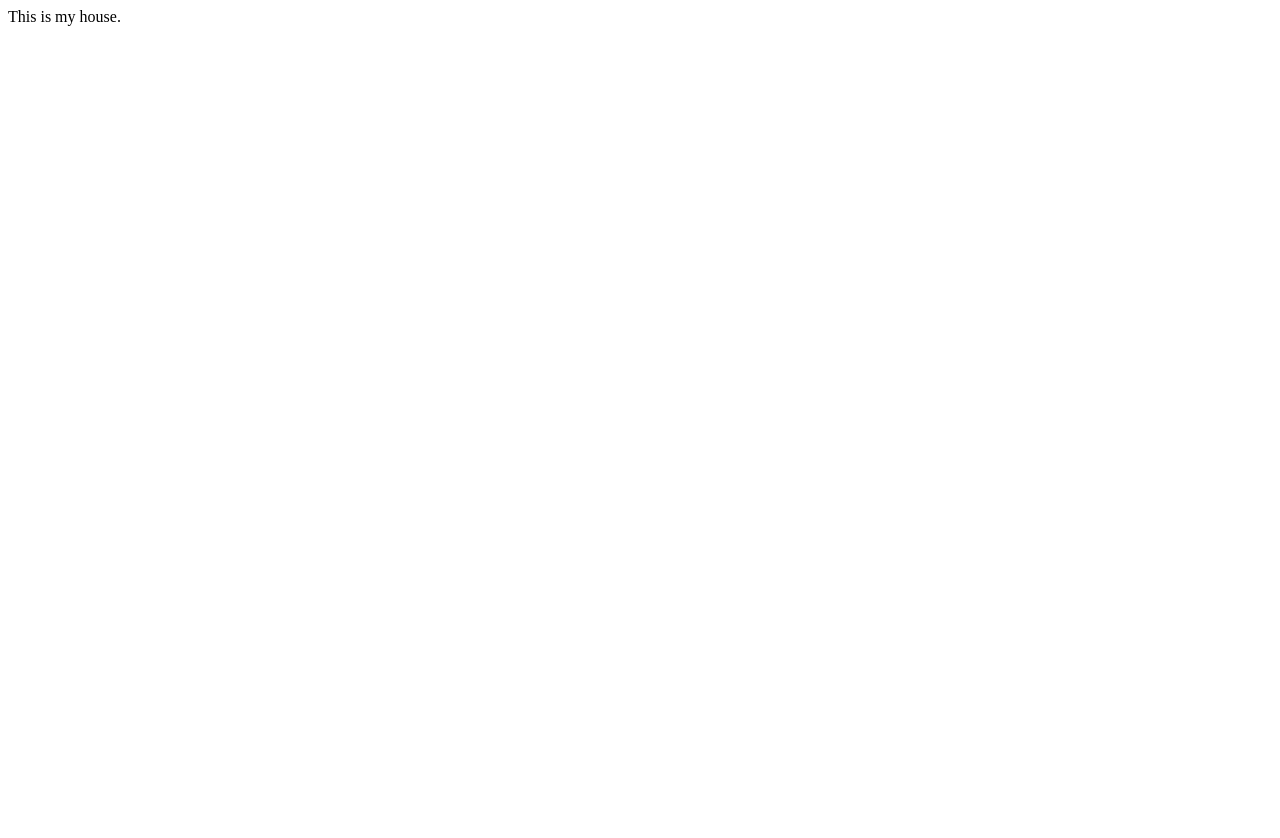
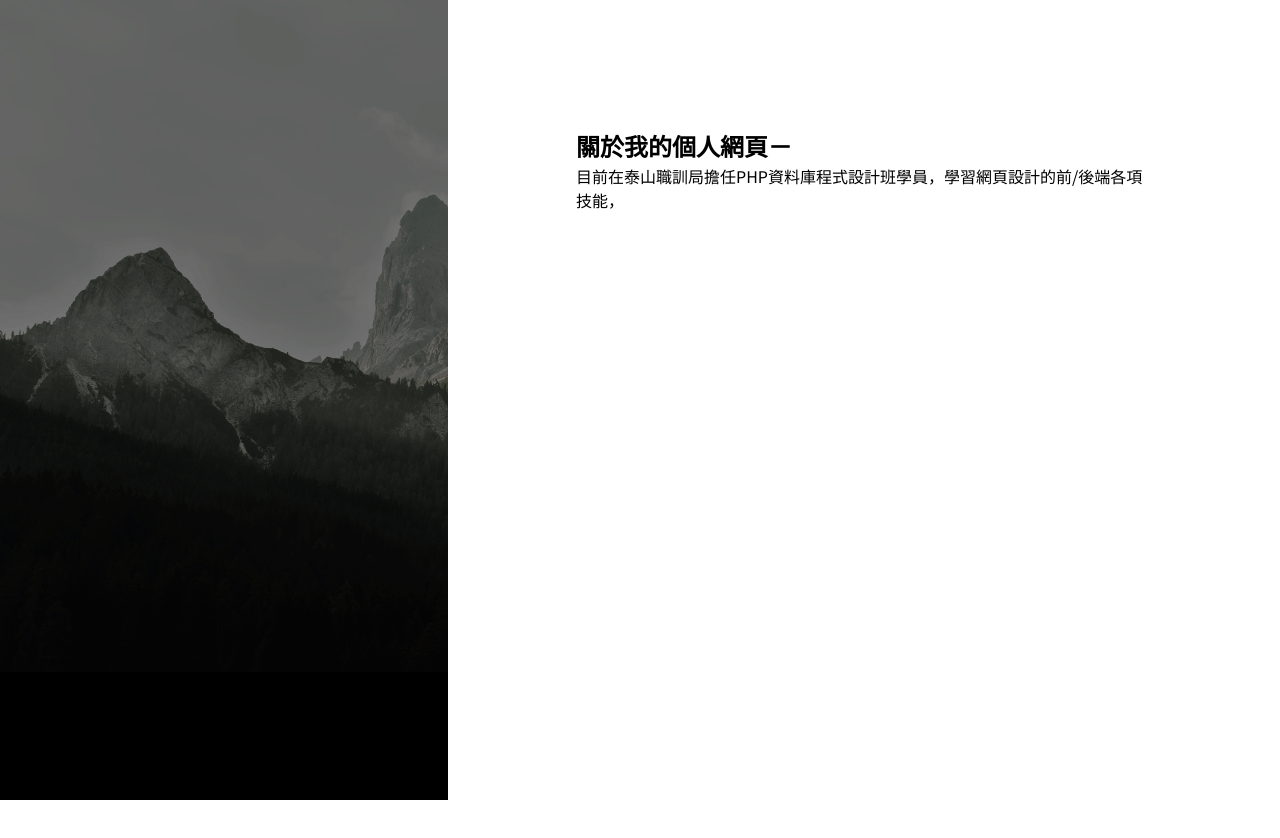
Before and after one commit to jimmyyen67/jimmyyen67.github.io, a plain HTML site: page index.html in a window 1280 px wide. Shown: the top 838 px of the page. Before the commit the page ends 800 px from the top, so only its background shows below. Drawn offline with nearby package versions, Linux system fonts and the light colour scheme.

Commit message:
Left & Right

```diff
--- a/index.html
+++ b/index.html
@@ -1,11 +1,27 @@
 <!DOCTYPE html>
 <html lang="en">
+
 <head>
   <meta charset="UTF-8">
   <meta name="viewport" content="width=device-width, initial-scale=1.0">
-  <title>Jimmy的首頁</title>
+  <title>This is Jimmy's Page</title>
+  <link rel="stylesheet" href="plugin/style.css">
+  <script src="https://code.jquery.com/jquery-3.5.1.js"></script>
+  <link href="https://fonts.googleapis.com/css2?family=Noto+Sans+TC&display=swap" rel="stylesheet">
 </head>
+
 <body>
-  This is my house.
+  <header id="header" class="header">
+  </header>
+  <div class="main">
+    <section id="sectionOne" class="sectionOne">
+      <h1>關於我的個人網頁－</h1>
+      <p>目前在泰山職訓局擔任PHP資料庫程式設計班學員，學習網頁設計的前/後端各項技能，</p>
+    </section>
+    <section id="sectionTwo" class="sectionTwo"></section>
+    <section id="sectionThree" class="sectionThree"></section>
+  </div>
+  <script src="./plugin/js.js"></script>
 </body>
+
 </html>
--- /dev/null
+++ b/plugin/js.js
@@ -0,0 +1,15 @@
+var position = $(window).scrollTop();
+var bgHeight = position / 20;
+$("#header").css("background-position", `left -${bgHeight}px`);
+// should start at 0
+$(window).scroll(function () {
+  var scroll = $(window).scrollTop();
+  if (scroll > position) {
+    bgHeight = position / 20;
+    $("#header").css("background-position", `left -${bgHeight}px`);
+  } else {
+    bgHeight = position / 20;
+    $("#header").css("background-position", `left -${bgHeight}px`);
+  }
+  position = scroll;
+});
--- /dev/null
+++ b/plugin/style.css
@@ -0,0 +1,26 @@
+* {
+  margin: 0;
+  padding: 0;
+  box-sizing: border-box;
+  line-height: 1.5em;
+  font-family: 'Noto Sans TC', sans-serif;
+}
+.header {
+  position: fixed;
+  left: 0%;
+  top: 0%;
+  height: 100%;
+  width: 35%;
+  background: rgba(0, 0, 0, 1);
+  background-image: url("../image/bg.png");
+  background-size: 225%;
+  background-repeat: no-repeat;
+  background-attachment: scroll;
+}
+.main {
+  margin-left: 35%;
+  height: 200vh;
+  width: 65%;
+  padding: 8rem 8rem 8rem 8rem;
+  vertical-align: baseline;
+}
```
Also changed, not shown: image/bg.png (added).
